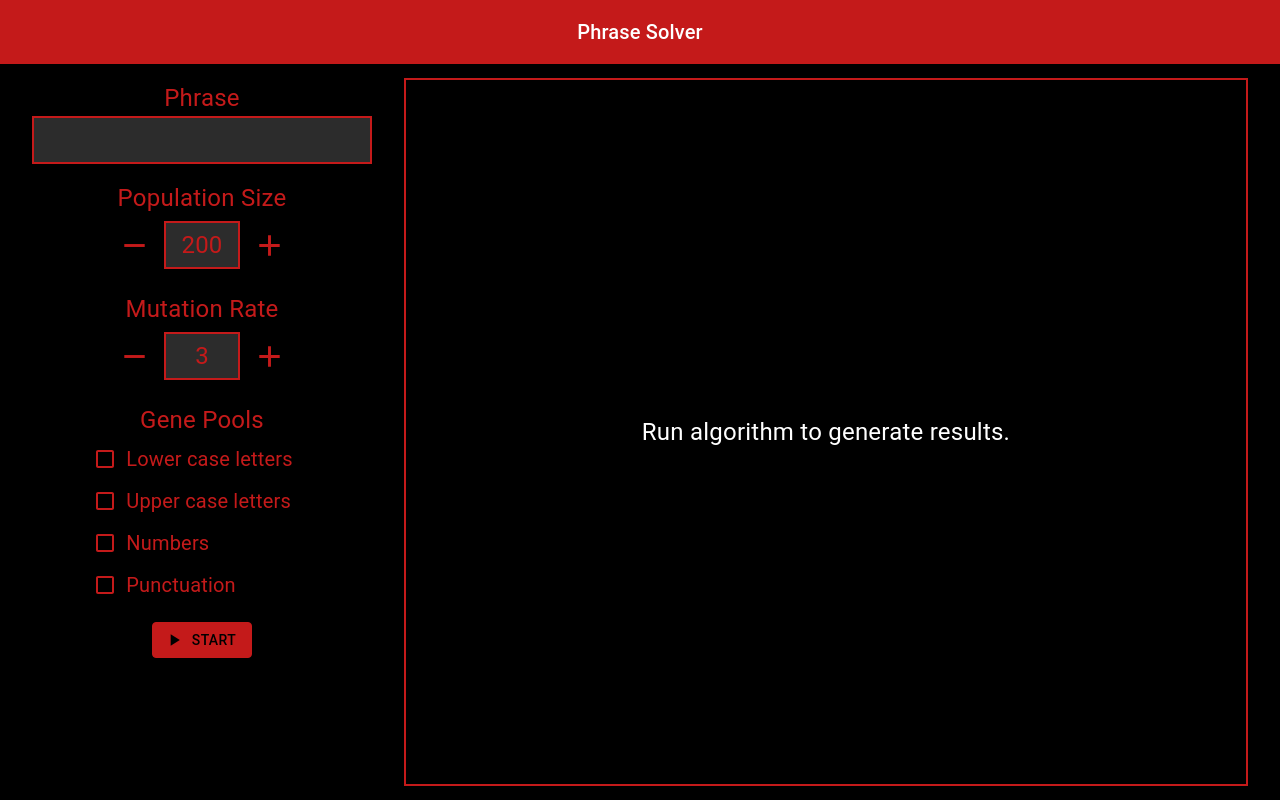
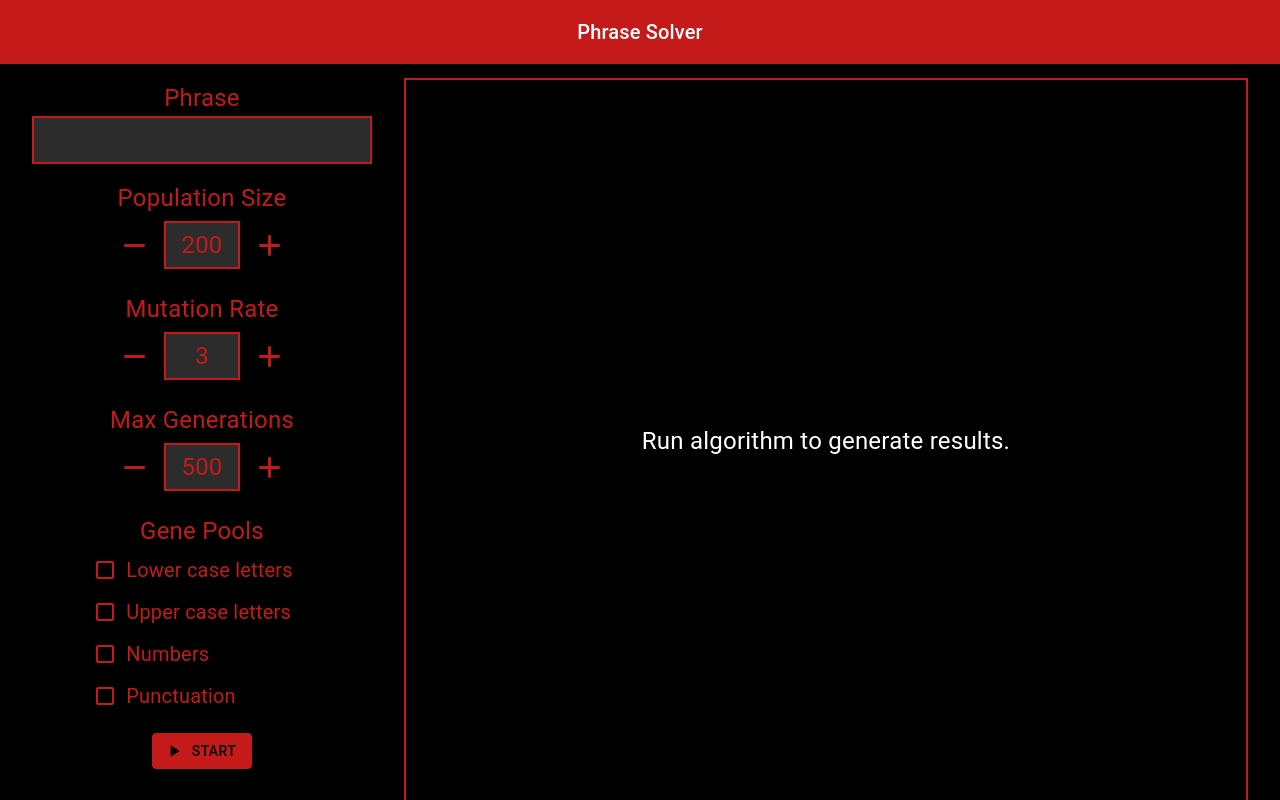
Before and after one commit to javidahmed64592/gaps, a React (Create React App) app in the folder gaps/: page / in a window 1280 px wide. Built offline with nearby package versions, Linux system fonts and the light colour scheme.

Commit message:
Add max generations

```diff
--- a/gaps/src/components/form/GAForm.js
+++ b/gaps/src/components/form/GAForm.js
@@ -14,9 +14,13 @@ import {
   decrementPopulationSize,
   incrementMutationRate,
   decrementMutationRate,
+  setMaxGens,
+  incrementMaxGens,
+  decrementMaxGens,
   getPhrase,
+  getPopulationSize,
   getMutationRate,
-  getPopulationSize,
+  getMaxGens,
   getPools,
 } from "../../state/FormSlice";
 import { setResults, setLoading } from "../../state/ResultsSlice";
@@ -24,8 +28,9 @@ import { setResults, setLoading } from "../../state/ResultsSlice";
 export default function GAForm() {
   const dispatch = useDispatch();
   const phrase = useSelector((state) => getPhrase(state));
+  const populationSize = useSelector((state) => getPopulationSize(state));
   const mutationRate = useSelector((state) => getMutationRate(state));
-  const populationSize = useSelector((state) => getPopulationSize(state));
+  const maxGens = useSelector((state) => getMaxGens(state));
   const genePools = useSelector((state) => getPools(state));
 
   return (
@@ -60,6 +65,13 @@ export default function GAForm() {
           onDecrementValue={decrementMutationRate}
           onIncrementValue={incrementMutationRate}
         />
+        <StyledNumberField
+          label="Max Generations"
+          value={maxGens}
+          onChangeValue={setMaxGens}
+          onDecrementValue={decrementMaxGens}
+          onIncrementValue={incrementMaxGens}
+        />
         <GenePools />
         <StyledTextIconButton
           variant="outlined"
@@ -70,7 +82,8 @@ export default function GAForm() {
               phrase,
               genePools,
               populationSize,
-              mutationRate
+              mutationRate,
+              maxGens
             ).then((response) => {
               response.json().then((data) => {
                 dispatch(setResults(data.body));
--- a/gaps/src/routers/GARouters.js
+++ b/gaps/src/routers/GARouters.js
@@ -1,4 +1,10 @@
-export const startAlgorithm = (phrase, genes, populationSize, mutationRate) => {
+export const startAlgorithm = (
+  phrase,
+  genes,
+  populationSize,
+  mutationRate,
+  maxGens
+) => {
   const requestOptions = {
     method: "POST",
     headers: { "Content-Type": "application/json" },
@@ -7,6 +13,7 @@ export const startAlgorithm = (phrase, genes, populationSize, mutationRate) => {
       genes: genes,
       populationSize: populationSize,
       mutationRate: mutationRate,
+      maxGens: maxGens,
     }),
   };
 
--- a/gaps/src/state/FormSlice.js
+++ b/gaps/src/state/FormSlice.js
@@ -36,6 +36,9 @@ export const formSlice = createSlice({
       mutationRate: 3,
       mutationRateLower: 1,
       mutationRateUpper: 100,
+      maxGens: 500,
+      maxGensLower: 1,
+      maxGensUpper: 999,
     },
   },
   reducers: {
@@ -100,6 +103,27 @@ export const formSlice = createSlice({
         state.value.mutationRateUpper
       );
     },
+    setMaxGens: (state, action) => {
+      state.value.maxGens = valueInRange(
+        action.payload,
+        state.value.maxGensLower,
+        state.value.maxGensUpper
+      );
+    },
+    incrementMaxGens: (state) => {
+      state.value.maxGens = valueInRange(
+        state.value.maxGens + 1,
+        state.value.maxGensLower,
+        state.value.maxGensUpper
+      );
+    },
+    decrementMaxGens: (state) => {
+      state.value.maxGens = valueInRange(
+        state.value.maxGens - 1,
+        state.value.maxGensLower,
+        state.value.maxGensUpper
+      );
+    },
     toggleLowerLetters: (state) => {
       state.value.lowerCaseLetters = {
         ...state.value.lowerCaseLetters,
@@ -135,6 +159,9 @@ export const {
   decrementPopulationSize,
   incrementMutationRate,
   decrementMutationRate,
+  setMaxGens,
+  incrementMaxGens,
+  decrementMaxGens,
   toggleLowerLetters,
   toggleUpperLetters,
   toggleNumbers,
@@ -142,8 +169,9 @@ export const {
 } = formSlice.actions;
 
 export const getPhrase = (state) => state.form.value.phrase;
+export const getPopulationSize = (state) => state.form.value.populationSize;
 export const getMutationRate = (state) => state.form.value.mutationRate;
-export const getPopulationSize = (state) => state.form.value.populationSize;
+export const getMaxGens = (state) => state.form.value.maxGens;
 export const getLowerLetters = (state) => state.form.value.lowerCaseLetters;
 export const getUpperLetters = (state) => state.form.value.upperCaseLetters;
 export const getNumbers = (state) => state.form.value.numbers;
```
Also changed, not shown: 2 other files (tests, documents, lock files or other folders).
